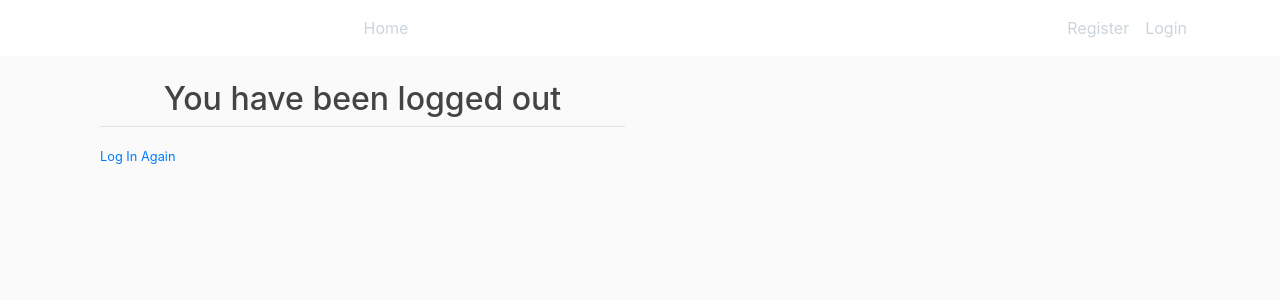
After one commit to johnmhayde/Productivity-Analytics, a Django app: page /logout/ in a window 1280 px wide. The commit adds this page. Shown: the top 300 px of the page. Run offline with Django 3.2, Linux system fonts and the light colour scheme; some libraries are stand-ins or nearby versions.

Commit message:
register, login, logout funcitonality working now

```diff
--- a/productivity_analysis/portal/templates/portal/base.html
+++ b/productivity_analysis/portal/templates/portal/base.html
@@ -27,15 +27,29 @@
 						</div>
 						<!-- Navbar Right Side -->
 						<div class="navbar-nav">
-							<a class="nav-item nav-link" href="{% url 'register' %}">Register</a>
-							<a class="nav-item nav-link" href="{% url 'login' %}">Login</a>
+							{% if user.is_authenticated %}
+								<a class="nav-item nav-link" href="{% url 'logout' %}">Logout</a>
+							{% else %}
+								<a class="nav-item nav-link" href="{% url 'register' %}">Register</a>
+								<a class="nav-item nav-link" href="{% url 'login' %}">Login</a>
+							{% endif %}
 						</div>
 					</div>
 				</div>
 			</nav>
 		</header>
-		<!-- Container for page content -->
+		<div class="container">
+			<!-- Display any messages -->
+			{% if messages %}
+				{% for message in messages %}
+					<div class="alert alert-{{ message.tags }}">
+						{{ message }}
+					</div>
+				{% endfor %}
+			{% endif %}
+			<!-- Container for page content -->
 			{% block content %}{% endblock %}
+		</div>
     <!-- Option 1: Bootstrap Bundle with Popper -->
 		<script src="https://code.jquery.com/jquery-3.3.1.slim.min.js" integrity="sha384-q8i/X+965DzO0rT7abK41JStQIAqVgRVzpbzo5smXKp4YfRvH+8abtTE1Pi6jizo" crossorigin="anonymous"></script>
     <script src="https://cdnjs.cloudflare.com/ajax/libs/popper.js/1.14.7/umd/popper.min.js" integrity="sha384-UO2eT0CpHqdSJQ6hJty5KVphtPhzWj9WO1clHTMGa3JDZwrnQq4sF86dIHNDz0W1" crossorigin="anonymous"></script>
--- /dev/null
+++ b/productivity_analysis/portal/templates/portal/logout.html
@@ -0,0 +1,11 @@
+{% extends "portal/base.html" %}
+{% block content %}
+  <div class="col-md-6">
+    <h2 class="media-heading d-flex justify-content-center">You have been logged out</h2>
+    <div class="border-top pt-3">
+        <small class="text-muted">
+            <a href="{% url 'login' %}">Log In Again</a>
+        </small>
+    </div>
+  </div>
+{% endblock content %}
--- /dev/null
+++ b/productivity_analysis/portal/templates/portal/portal_home.html
@@ -0,0 +1,6 @@
+{% extends "portal/base.html" %}
+{% block content %}
+	<div class="col-md-12">
+		<h3 class="media-heading d-flex justify-content-center">Portal Home</h3>
+	</div>
+{% endblock content%}
--- a/productivity_analysis/productivity_analysis/settings.py
+++ b/productivity_analysis/productivity_analysis/settings.py
@@ -38,6 +38,7 @@ INSTALLED_APPS = [
     'django.contrib.sessions',
     'django.contrib.messages',
     'django.contrib.staticfiles',
+    'crispy_forms',
 ]
 
 MIDDLEWARE = [
@@ -120,3 +121,7 @@ USE_TZ = True
 
 STATIC_URL = '/static/'
 STATIC_ROOT = 'static'
+
+CRISPY_TEMPLATE_PACK = 'bootstrap4'
+
+LOGIN_REDIRECT_URL = 'portal-home'
--- a/productivity_analysis/productivity_analysis/urls.py
+++ b/productivity_analysis/productivity_analysis/urls.py
@@ -1,13 +1,16 @@
 from django.contrib import admin
 from django.urls import path
 from django.contrib.staticfiles.urls import staticfiles_urlpatterns
+from django.contrib.auth import views as auth_views
 from portal import views as portalViews
 
 urlpatterns = [
     path('admin/', admin.site.urls),
     path('', portalViews.home, name='home'),
+    path('portal-home', portalViews.portal_home, name='portal-home'),
     path('register/', portalViews.register, name='register'),
-    path('login/', portalViews.login, name='login')
+    path('login/', auth_views.LoginView.as_view(template_name='portal/login.html'), name='login'),
+    path('logout/', auth_views.LogoutView.as_view(template_name='portal/logout.html'), name='logout')
 ]
 
 urlpatterns += staticfiles_urlpatterns()
```
Also changed, not shown: productivity_analysis/portal/templates/portal/login.html (+16 -2 lines), productivity_analysis/portal/templates/portal/register.html (+16 -2 lines), productivity_analysis/portal/views.py (+19 -2 lines), README.md, productivity_analysis/db.sqlite3.
